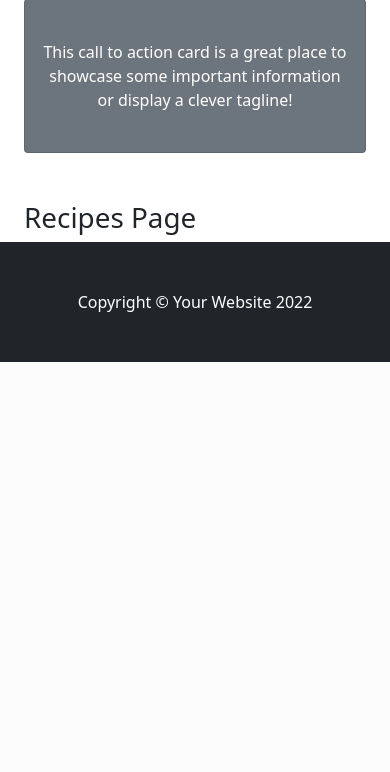
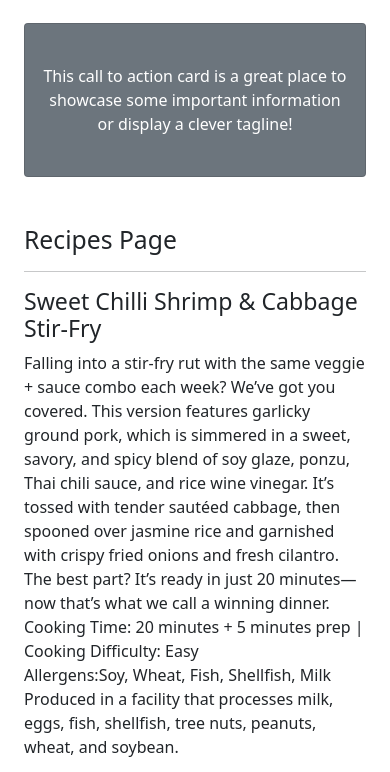
Before and after one commit to lunarwriter/DC-MS-3, a Flask app: page /recipes in a window 390 px wide. Shown: the part 673-1445 px from the top of the page. Before the commit the page ends 1035 px from the top, so only its background shows below. Run offline with Flask 2, Linux system fonts and the light colour scheme; some libraries are stand-ins or nearby versions.

Commit message:
Added recipes and images to recipes page

```diff
--- /dev/null
+++ b/static/css/styles-own.css
@@ -0,0 +1,3 @@
+.col-md-5 img {
+    width: 100%;
+}
--- a/templates/base.html
+++ b/templates/base.html
@@ -4,7 +4,8 @@
     <meta charset="UTF-8">
     <meta http-equiv="X-UA-Compatible" content="IE=edge">
     <meta name="viewport" content="width=device-width, initial-scale=1.0">
-    <link rel="stylesheet" href="{{ url_for('static', filename='css/styles.css') }}">
+    <link rel="stylesheet" href="{{ url_for('static', filename='css/styles.css') }}" type="text/css">
+    <link rel="stylesheet" href="{{ url_for('static', filename='css/styles-own.css') }}" type="text/css">
     <title>Cooking Fever</title>
 </head>
 <body>
@@ -35,7 +36,7 @@
             <div class="col-lg-5">
                 <h1 class="font-weight-light">Cooking Fever</h1>
                 <p>Get your cooking skills on with Cooking Fever, the platform for the most delicious recipes! Choose
-                    between a variety of recipes, such as vegan or protein-conscious, or share your knowlegde with us
+                    between a variety of recipes, such as Asian or Italian meals or vegan and even kid-friendly meals, or share your knowlegde with us
                     and add your own recipes! Enjoy the Cooking Fever infection!</p>
                 <a class="btn btn-primary" href="#!">Call to Action!</a>
             </div>
--- a/templates/contact.html
+++ b/templates/contact.html
@@ -1,4 +1,4 @@
 {% extends "base.html" %}
 {% block content %}
-    <h1>Contact Us</h1>
+    <h2>Contact Us</h2>
 {% endblock %}
--- a/templates/recipes.html
+++ b/templates/recipes.html
@@ -1,4 +1,51 @@
 {% extends "base.html" %}
 {% block content %}
-    <h1>Recipes Page</h1>
+    <h2>Recipes Page</h2>
+
+    <hr>
+
+    <div class="row featurette">
+        <div class="col-md-7">
+            <h3>Sweet Chilli Shrimp & Cabbage Stir-Fry</h3>
+            <p>
+                Falling into a stir-fry rut with the same veggie + sauce combo each week? We’ve got you covered. This
+                version features garlicky ground pork, which is simmered in a sweet, savory, and spicy blend of soy
+                glaze, ponzu, Thai chili sauce, and rice wine vinegar. It’s tossed with tender sautéed cabbage, then
+                spooned over jasmine rice and garnished with crispy fried onions and fresh cilantro. The best part? It’s
+                ready in just 20 minutes—now that’s what we call a winning dinner.<br>
+
+                Cooking Time: 20 minutes + 5 minutes prep | Cooking Difficulty: Easy<br>
+
+                Allergens:Soy, Wheat, Fish, Shellfish, Milk<br>
+                Produced in a facility that processes milk, eggs, fish, shellfish, tree nuts, peanuts, wheat, and
+                soybean.
+            </p>
+        </div>
+        <div class="col-md-5">
+            <img src="https://img.hellofresh.com/c_fit,f_auto,fl_lossy,h_1100,q_auto,w_2600/hellofresh_s3/image/61fad303da825628d20377bf-59e80dd6.jpg" alt="">
+        </div>
+    </div>
+
+    <hr>
+
+    <div class="row featurette">
+        <div class="col-md-7">
+            <h3>Teriyaki Chicken Tenders</h3>
+            <p>
+                Soy to the world! The time for a simple chicken stir-fry recipe has come. These tenders are tossed in a
+                thick teriyaki glaze, which coats each piece in a flavorful blend of soy sauce, garlic, ginger, and
+                sesame. Served atop a bed of jasmine rice with green beans to the side, they bring a tour-de-force of
+                Asian-style flavors that both kids and adults will find easy to love.<br>
+
+                Cooking Time: 35 minutes | Cooking Difficulty: Easy<br>
+
+                Allergens:Soy, Wheat<br>
+                Produced in a facility that processes milk, eggs, fish, shellfish, tree nuts, peanuts, wheat, and
+                soybean.
+            </p>
+        </div>
+        <div class="col-md-5">
+            <img src="https://img.hellofresh.com/c_fit,f_auto,fl_lossy,h_1100,q_auto,w_2600/hellofresh_s3/image/5a664231ad1d6c6f007d0d72-0c9bca71.jpg" alt="">
+        </div>
+    </div>
 {% endblock %}
```
